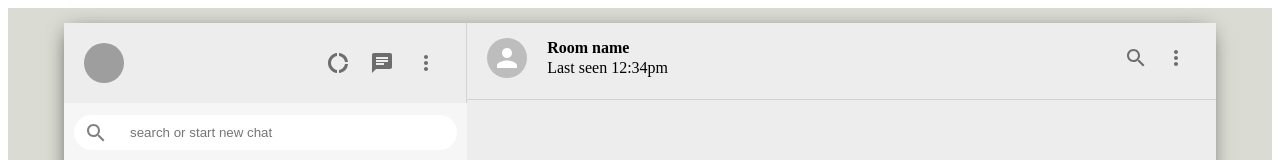
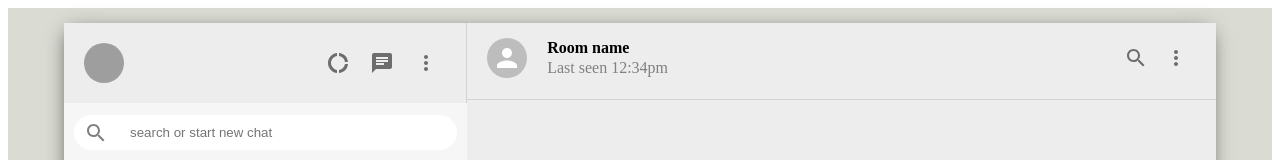
Before and after one commit to NnajiChimuanya/whatsapp_clone, a React (Create React App) app: page / in a window 1280 px wide. Shown: the top 160 px of the page. Built offline with nearby package versions, Linux system fonts and the light colour scheme; grey boxes are pictures that could not be loaded.

Commit message:
finished with the chat-header

```diff
--- a/src/components/chat/chat.css
+++ b/src/components/chat/chat.css
@@ -21,8 +21,10 @@
 .chat-header-info > h3 {
     font-size: 16px;
     margin-bottom: 2px;
+    font-weight: 500px;
 }
 .chat-header-info > p {
     margin-top: 0px;
     font-size: 16px;
+    color: gray;
 }
```
